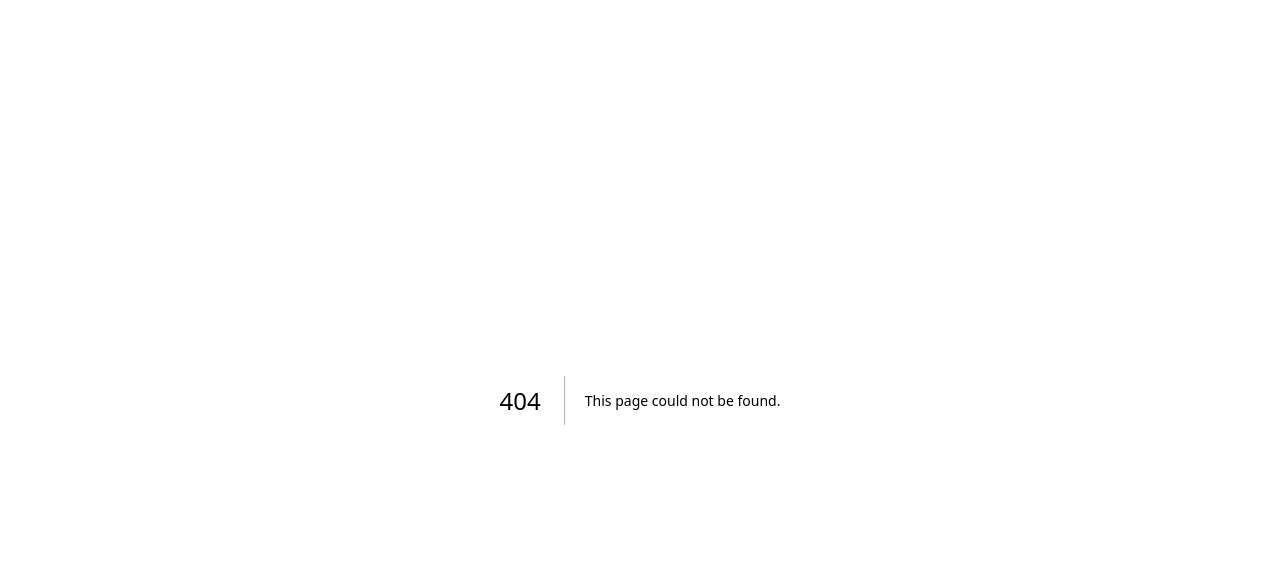
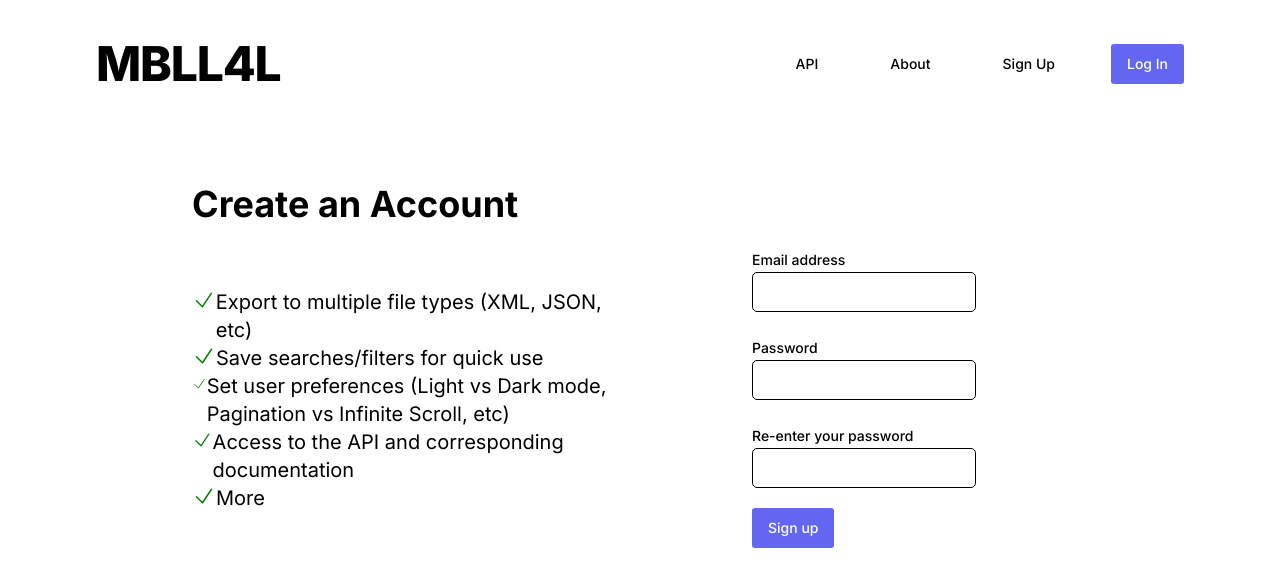
Before and after one commit to DavidLekei/MBLL4L, a Next.js app: page /signup in a window 1280 px wide. Before the commit this address had no page. Shown: the top 586 px of the page. Built offline with nearby package versions, Linux system fonts and the light colour scheme.

Commit message:
Created signup page. Fixed some linking/routing

```diff
--- a/package.json
+++ b/package.json
@@ -9,6 +9,7 @@
     "lint": "next lint"
   },
   "dependencies": {
+    "@hookform/resolvers": "^3.3.4",
     "@radix-ui/react-dialog": "^1.0.5",
     "@radix-ui/react-label": "^2.0.2",
     "@radix-ui/react-menubar": "^1.0.4",
@@ -20,8 +21,10 @@
     "next": "14.1.4",
     "react": "^18",
     "react-dom": "^18",
+    "react-hook-form": "^7.51.2",
     "tailwind-merge": "^2.2.2",
-    "tailwindcss-animate": "^1.0.7"
+    "tailwindcss-animate": "^1.0.7",
+    "zod": "^3.22.4"
   },
   "devDependencies": {
     "@types/node": "^20",
--- /dev/null
+++ b/src/app/signup/page.tsx
@@ -0,0 +1,22 @@
+'use client'
+import styles from "../page.module.css"
+import Navbar from '../../components/ui/navbar'
+import SignupForm from '../../components/ui/signup'
+import Benefits from '../../components/ui/benefits'
+
+export default function SignupPage(props: any){
+    return(
+        <div className="app-margins">
+        <Navbar />
+        <main className={styles.main}>
+            <div className="flex flex-col w-full">
+                <h1 className="text-4xl font-bold">Create an Account</h1>
+                <div className="flex flex-row w-full text-xl justify-evenly items-center">
+                    <Benefits />
+                    <SignupForm />
+                </div>
+            </div>
+        </main>
+    </div>
+    )
+}
--- a/src/components/ui/about.tsx
+++ b/src/components/ui/about.tsx
@@ -1,3 +1,5 @@
+'use client'
+
 import { Button } from "@/components/ui/button"
 import {
   Dialog,
@@ -8,24 +10,44 @@ import {
   DialogTitle,
   DialogTrigger,
 } from "@/components/ui/dialog"
-import { Input } from "@/components/ui/input"
-import { Label } from "@/components/ui/label"
+import { useState } from "react"
+
+import Benefits from './benefits'
 
 export default function About(props: any) {
+
+  const [open, setOpen] = useState(false)
+
+  const close = () => {
+    setOpen(false)
+  }
+
   return (
-    <Dialog>
+    <Dialog open={open} onOpenChange={setOpen}>
       <DialogTrigger asChild>
         {props.trigger}
       </DialogTrigger>
       <DialogContent className="sm:max-w-[850px] sm:min-h-[75%] bg-white">
         <DialogHeader>
-          <DialogTitle>About</DialogTitle>
+          <DialogTitle><h1>Manitoba Lawyer Lookup - For Lawyers</h1></DialogTitle>
         </DialogHeader>
         <div>
-            Text here
+            <div>
+              <h1 className="text-2xl font-bold">Why?</h1><br />
+              <p>My fiancee works at a law firm here in Winnipeg. Every so often she would need a list of other lawyers in Winnipeg.<br/>
+              I wrote a program that would retrieve all lawyers in a given city and send it to her in an email, but I found 1. It would be better if she could get the data herself.<br />
+              2. I could store the data in my own database so my program didn't break every few months.<br/>3. Everyone could use it!</p>
+            </div>
+            <br />
+            <div>
+              <h1 className="text-2xl font-bold">Do I need an account?</h1><br />
+              <p>Nope! This site is and will always be completely free to use.</p>
+            </div>
+            <br />
+            <Benefits showHeader/>
         </div>
         <DialogFooter>
-          <Button type="submit">Close</Button>
+          <Button type="submit" className="hover:bg-primary-hover" onClick={close}>Close</Button>
         </DialogFooter>
       </DialogContent>
     </Dialog>
--- /dev/null
+++ b/src/components/ui/benefits.tsx
@@ -0,0 +1,41 @@
+export default function Benefits(props: any){
+
+    const header = <h1 className="text-2xl font-bold">What benefits are there to an account?</h1>
+
+    return(
+        <div className="w-full ">
+            {props.showHeader ? header : null}
+            <br />
+            <div className="flex flex-row">
+            <svg xmlns="http://www.w3.org/2000/svg" fill="none" viewBox="0 0 24 24" stroke-width="1.5" stroke="green" className="w-6 h-6">
+                <path stroke-linecap="round" stroke-linejoin="round" d="m4.5 12.75 6 6 9-13.5" />
+            </svg>
+            <p>Export to multiple file types (XML, JSON, etc)</p>
+            </div>
+            <div className="flex flex-row">
+            <svg xmlns="http://www.w3.org/2000/svg" fill="none" viewBox="0 0 24 24" stroke-width="1.5" stroke="green" className="w-6 h-6">
+                <path stroke-linecap="round" stroke-linejoin="round" d="m4.5 12.75 6 6 9-13.5" />
+            </svg>
+            <p>Save searches/filters for quick use</p>
+            </div>
+            <div className="flex flex-row">
+            <svg xmlns="http://www.w3.org/2000/svg" fill="none" viewBox="0 0 24 24" stroke-width="1.5" stroke="green" className="w-6 h-6">
+                <path stroke-linecap="round" stroke-linejoin="round" d="m4.5 12.75 6 6 9-13.5" />
+            </svg>
+            <p>Set user preferences (Light vs Dark mode, Pagination vs Infinite Scroll, etc)</p>
+            </div>
+            <div className="flex flex-row">
+            <svg xmlns="http://www.w3.org/2000/svg" fill="none" viewBox="0 0 24 24" stroke-width="1.5" stroke="green" className="w-6 h-6">
+                <path stroke-linecap="round" stroke-linejoin="round" d="m4.5 12.75 6 6 9-13.5" />
+            </svg>
+            <p>Access to the API and corresponding documentation</p>
+            </div>
+            <div className="flex flex-row">
+            <svg xmlns="http://www.w3.org/2000/svg" fill="none" viewBox="0 0 24 24" stroke-width="1.5" stroke="green" className="w-6 h-6">
+                <path stroke-linecap="round" stroke-linejoin="round" d="m4.5 12.75 6 6 9-13.5" />
+            </svg>
+            <p>More</p>
+            </div>
+        </div>
+    )
+}
--- /dev/null
+++ b/src/components/ui/form.tsx
@@ -0,0 +1,176 @@
+import * as React from "react"
+import * as LabelPrimitive from "@radix-ui/react-label"
+import { Slot } from "@radix-ui/react-slot"
+import {
+  Controller,
+  ControllerProps,
+  FieldPath,
+  FieldValues,
+  FormProvider,
+  useFormContext,
+} from "react-hook-form"
+
+import { cn } from "@/lib/utils"
+import { Label } from "@/components/ui/label"
+
+const Form = FormProvider
+
+type FormFieldContextValue<
+  TFieldValues extends FieldValues = FieldValues,
+  TName extends FieldPath<TFieldValues> = FieldPath<TFieldValues>
+> = {
+  name: TName
+}
+
+const FormFieldContext = React.createContext<FormFieldContextValue>(
+  {} as FormFieldContextValue
+)
+
+const FormField = <
+  TFieldValues extends FieldValues = FieldValues,
+  TName extends FieldPath<TFieldValues> = FieldPath<TFieldValues>
+>({
+  ...props
+}: ControllerProps<TFieldValues, TName>) => {
+  return (
+    <FormFieldContext.Provider value={{ name: props.name }}>
+      <Controller {...props} />
+    </FormFieldContext.Provider>
+  )
+}
+
+const useFormField = () => {
+  const fieldContext = React.useContext(FormFieldContext)
+  const itemContext = React.useContext(FormItemContext)
+  const { getFieldState, formState } = useFormContext()
+
+  const fieldState = getFieldState(fieldContext.name, formState)
+
+  if (!fieldContext) {
+    throw new Error("useFormField should be used within <FormField>")
+  }
+
+  const { id } = itemContext
+
+  return {
+    id,
+    name: fieldContext.name,
+    formItemId: `${id}-form-item`,
+    formDescriptionId: `${id}-form-item-description`,
+    formMessageId: `${id}-form-item-message`,
+    ...fieldState,
+  }
+}
+
+type FormItemContextValue = {
+  id: string
+}
+
+const FormItemContext = React.createContext<FormItemContextValue>(
+  {} as FormItemContextValue
+)
+
+const FormItem = React.forwardRef<
+  HTMLDivElement,
+  React.HTMLAttributes<HTMLDivElement>
+>(({ className, ...props }, ref) => {
+  const id = React.useId()
+
+  return (
+    <FormItemContext.Provider value={{ id }}>
+      <div ref={ref} className={cn("space-y-2", className)} {...props} />
+    </FormItemContext.Provider>
+  )
+})
+FormItem.displayName = "FormItem"
+
+const FormLabel = React.forwardRef<
+  React.ElementRef<typeof LabelPrimitive.Root>,
+  React.ComponentPropsWithoutRef<typeof LabelPrimitive.Root>
+>(({ className, ...props }, ref) => {
+  const { error, formItemId } = useFormField()
+
+  return (
+    <Label
+      ref={ref}
+      className={cn(error && "text-destructive", className)}
+      htmlFor={formItemId}
+      {...props}
+    />
+  )
+})
+FormLabel.displayName = "FormLabel"
+
+const FormControl = React.forwardRef<
+  React.ElementRef<typeof Slot>,
+  React.ComponentPropsWithoutRef<typeof Slot>
+>(({ ...props }, ref) => {
+  const { error, formItemId, formDescriptionId, formMessageId } = useFormField()
+
+  return (
+    <Slot
+      ref={ref}
+      id={formItemId}
+      aria-describedby={
+        !error
+          ? `${formDescriptionId}`
+          : `${formDescriptionId} ${formMessageId}`
+      }
+      aria-invalid={!!error}
+      {...props}
+    />
+  )
+})
+FormControl.displayName = "FormControl"
+
+const FormDescription = React.forwardRef<
+  HTMLParagraphElement,
+  React.HTMLAttributes<HTMLParagraphElement>
+>(({ className, ...props }, ref) => {
+  const { formDescriptionId } = useFormField()
+
+  return (
+    <p
+      ref={ref}
+      id={formDescriptionId}
+      className={cn("text-sm text-muted-foreground", className)}
+      {...props}
+    />
+  )
+})
+FormDescription.displayName = "FormDescription"
+
+const FormMessage = React.forwardRef<
+  HTMLParagraphElement,
+  React.HTMLAttributes<HTMLParagraphElement>
+>(({ className, children, ...props }, ref) => {
+  const { error, formMessageId } = useFormField()
+  const body = error ? String(error?.message) : children
+
+  if (!body) {
+    return null
+  }
+
+  return (
+    <p
+      ref={ref}
+      id={formMessageId}
+      className={cn("text-sm font-medium text-destructive", className)}
+      {...props}
+    >
+      {body}
+    </p>
+  )
+})
+FormMessage.displayName = "FormMessage"
+
+export {
+  useFormField,
+  Form,
+  FormItem,
+  FormLabel,
+  FormControl,
+  FormDescription,
+  FormMessage,
+  FormField,
+}
--- a/src/components/ui/navbar.tsx
+++ b/src/components/ui/navbar.tsx
@@ -4,7 +4,7 @@ import {
     Button
 } from '@/components/ui/button'
 
-import Styles from '../../app/page.module.css'
+import { useRouter } from 'next/navigation'
 
 import About from './about'
 import LoginSheet from './loginsheet'
@@ -12,19 +12,29 @@ import LoginSheet from './loginsheet'
 
 export default function Navbar(props: any){
 
+    const router = useRouter()
+
     const aboutButton = <Button className="ml-10" variant="ghost">About</Button>
     const logInButton = <Button className="ml-10 hover:bg-primary-hover">Log In</Button>
 
+    const home = () => {
+        router.push("/")
+    }
+
+    const signup = () => {
+        router.push("/signup")
+    }
+
     return(
         <div className="mt-10 w-full flex flex-row items-center justify-between">
-            <h1 className="scroll-m-20 text-4xl font-extrabold tracking-tight lg:text-5xl">
+            <h1 id="title" className="scroll-m-20 text-4xl font-extrabold tracking-tight lg:text-5xl cursor-pointer" onClick={home}>
                 MBLL4L
                 {/* Manitoba Lawyer Lookup - For Lawyers */}
             </h1>
             <div className="flex flex-row justify-evenly">
                 <Button className="ml-10" variant="ghost">API</Button>
                 <About trigger={aboutButton} />
-                <Button className="ml-10" variant="ghost">Sign Up</Button>
+                <Button className="ml-10" variant="ghost" onClick={signup}>Sign Up</Button>
                 <LoginSheet trigger={logInButton} />
             </div>
         </div>
--- /dev/null
+++ b/src/components/ui/signup.tsx
@@ -0,0 +1,39 @@
+import { Button } from "@/components/ui/button"
+import {
+  Form,
+  FormControl,
+  FormDescription,
+  FormField,
+  FormItem,
+  FormLabel,
+  FormMessage,
+} from "@/components/ui/form"
+import { Input } from "@/components/ui/input"
+import { Label } from '@/components/ui/label'
+
+export default function SignupForm() {
+
+    const onSubmit = () => {
+
+    }
+
+    return (
+        <div className="w-full flex flex-col items-center">
+            <form className="w-1/2 justify-evenly min-h-48">
+                <div className="mt-5">
+                    <Label htmlFor="email-input">Email address</Label>
+                    <Input id="email-input" className="rounded-lg"></Input>
+                </div>
+                <div className="mt-5">
+                <Label htmlFor="password-input">Password</Label>
+                <Input id="password-input" type="password" className="rounded-lg"></Input>
+                </div>
+                <div className="mt-5">
+                <Label htmlFor="validate-password">Re-enter your password</Label>
+                <Input id="validate-password" type="password" className="w1/2 rounded-lg"></Input>
+                </div>
+                <Button type="submit" className="mt-5">Sign up</Button>
+            </form>
+        </div>
+    )
+  }
```
Also changed, not shown: 1 other file (tests, documents, lock files or other folders).
